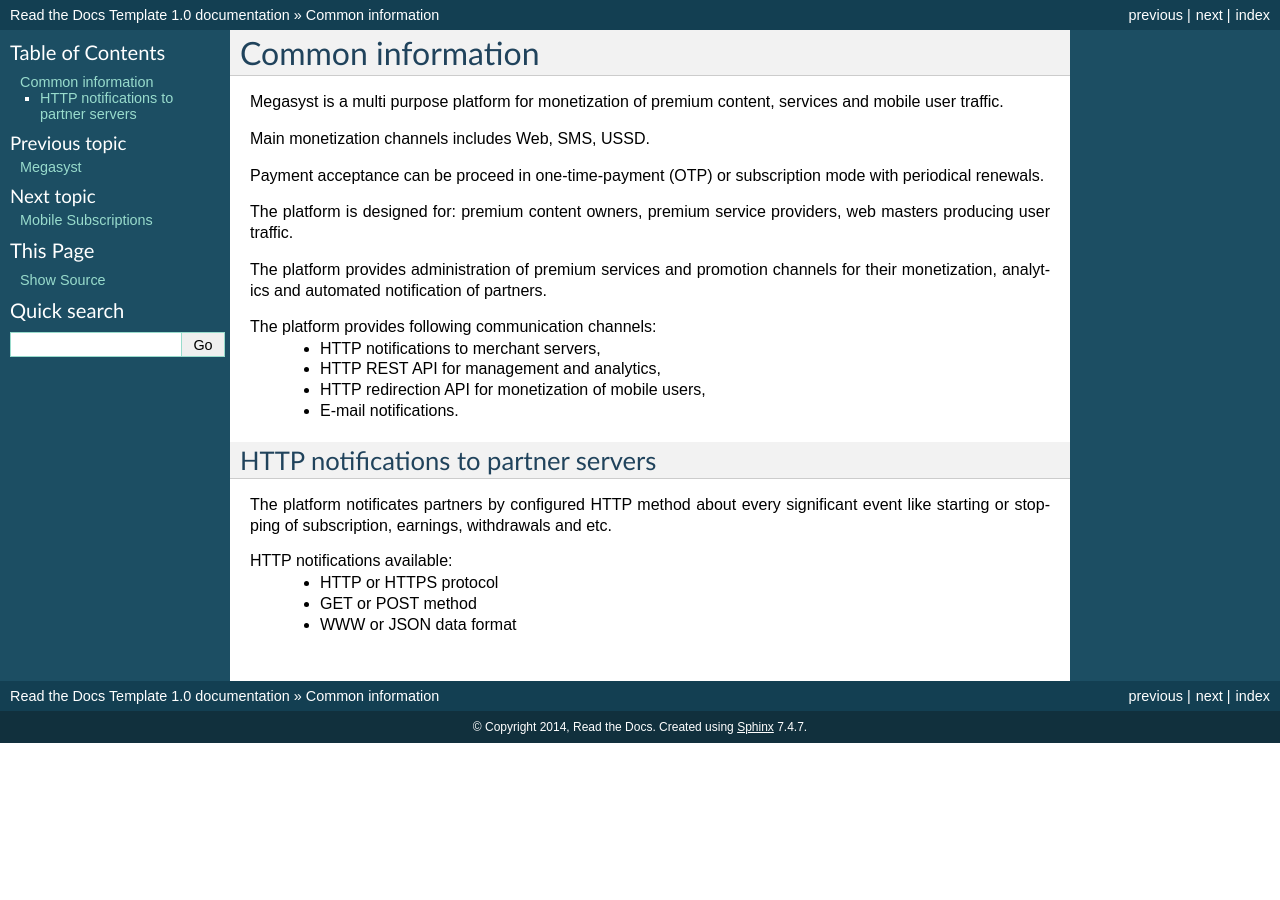
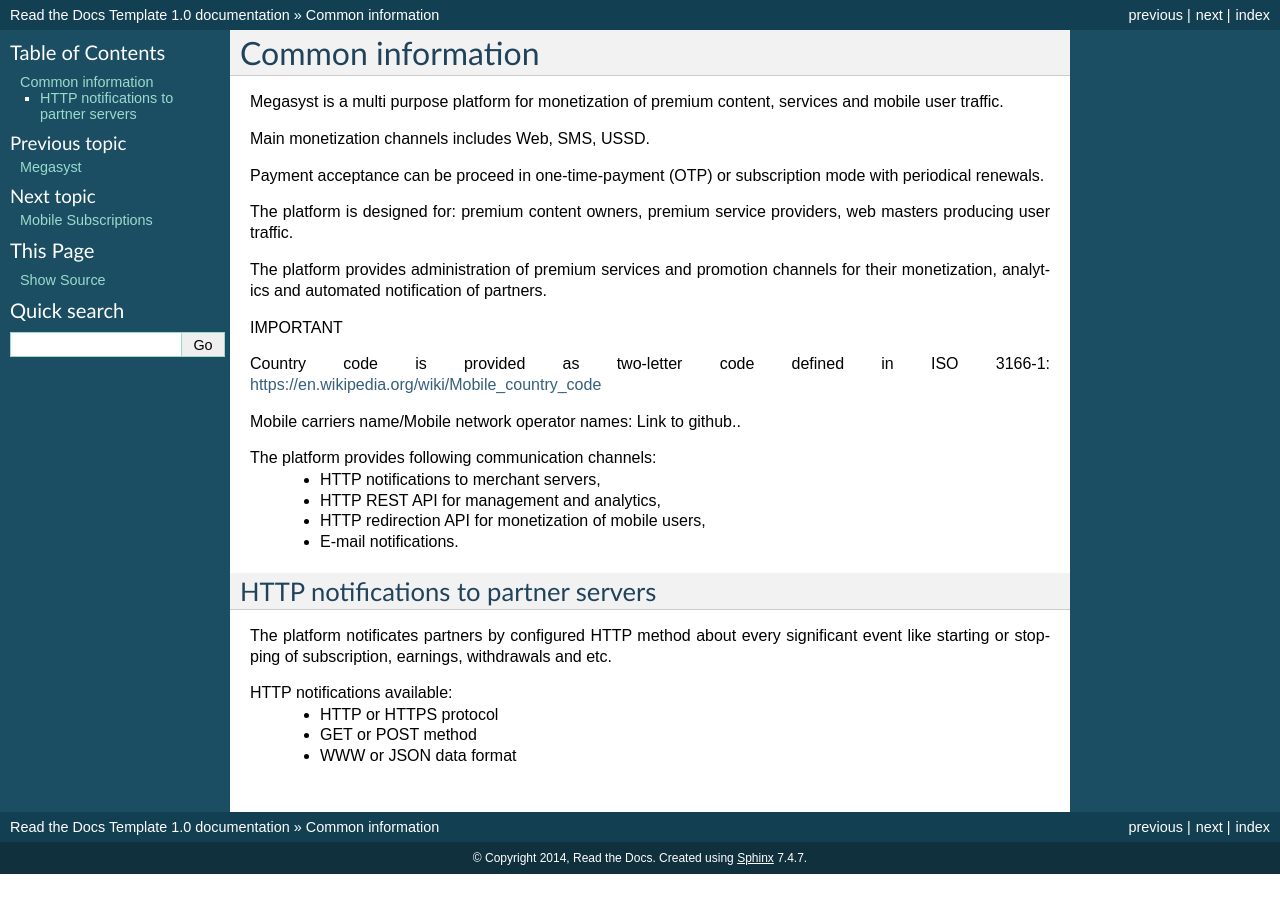
Before and after one commit to megasyst/lab, a Sphinx documentation site: the page built from docs/1_common.rst, in a window 1280 px wide. Built offline with Sphinx 7.4.7, drawn with Linux system fonts in a browser that asks for light colours.

Commit message:
Update 1_common.rst

```diff
--- a/docs/1_common.rst
+++ b/docs/1_common.rst
@@ -14,6 +14,14 @@ The platform is designed for: premium content owners, premium service providers,
 
 The platform provides administration of premium services and promotion channels for their monetization, analytics and automated notification of partners.
 
+IMPORTANT
+
+Country code is provided as two-letter code defined in ISO 3166-1:
+https://en.wikipedia.org/wiki/Mobile_country_code
+
+Mobile carriers name/Mobile network operator names:
+Link to github..
+
 The platform provides following communication channels:
   * HTTP notifications to merchant servers,
   * HTTP REST API for management and analytics,
```
